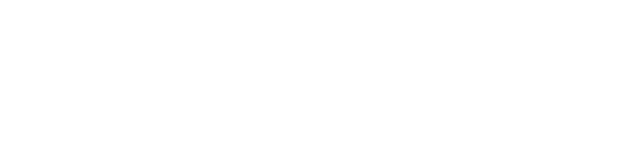
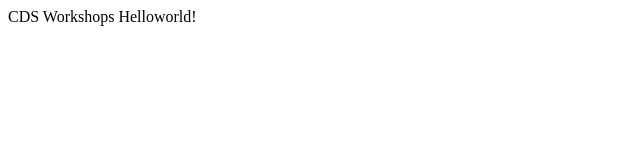
Before and after one commit to rfpg/cdsworkshops, a plain HTML site: page index.html in a window 1280 px wide. Shown: the whole page, without its empty margins (0-640 px from the left). Drawn offline with Linux system fonts and the light colour scheme.

Commit message:
Add files via upload

```diff
--- a/index.html
+++ b/index.html
@@ -1 +1,4 @@
-<html></html>
+<html>
+<head>CDS Workshops</head>
+<body>Helloworld!</body>
+</html>
```
